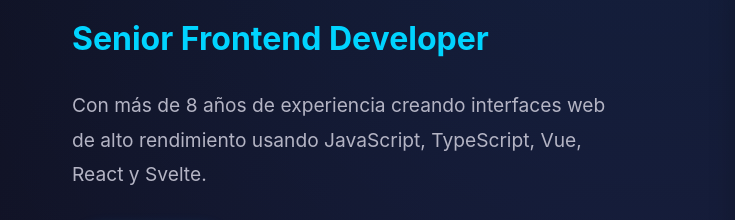
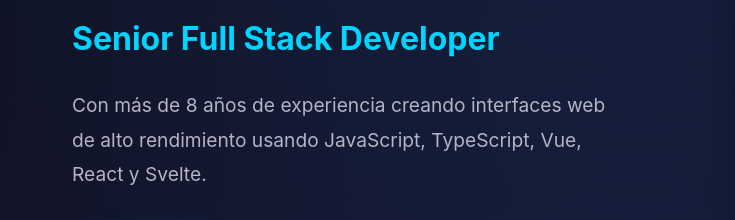
Before and after one commit to danzt/portafolio-daniel-bonalde, a plain HTML site: page index.html in a window 1280 px wide. Shown: the part 285-505 px from the top of the page, 0-735 px from the left. Drawn offline with Linux system fonts and the light colour scheme.

Commit message:
Update index.html

```diff
--- a/index.html
+++ b/index.html
@@ -38,7 +38,7 @@
                 <h1 class="hero-title">
                     Hola, soy Daniel Bonalde
                 </h1>
-                <h2 class="hero-subtitle">Senior Frontend Developer</h2>
+                <h2 class="hero-subtitle">Senior Full Stack Developer</h2>
                 <p class="hero-description">
                     Con más de 8 años de experiencia creando interfaces web de alto rendimiento usando JavaScript, TypeScript, Vue, React y Svelte.
                 </p>
```
